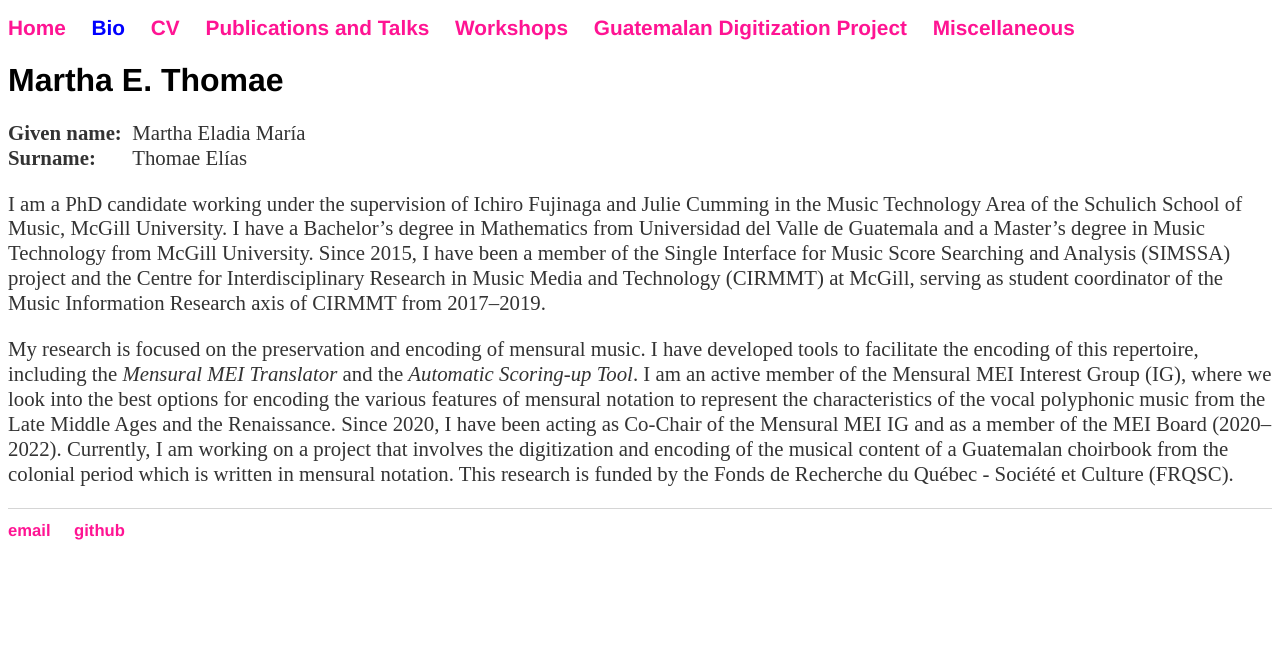
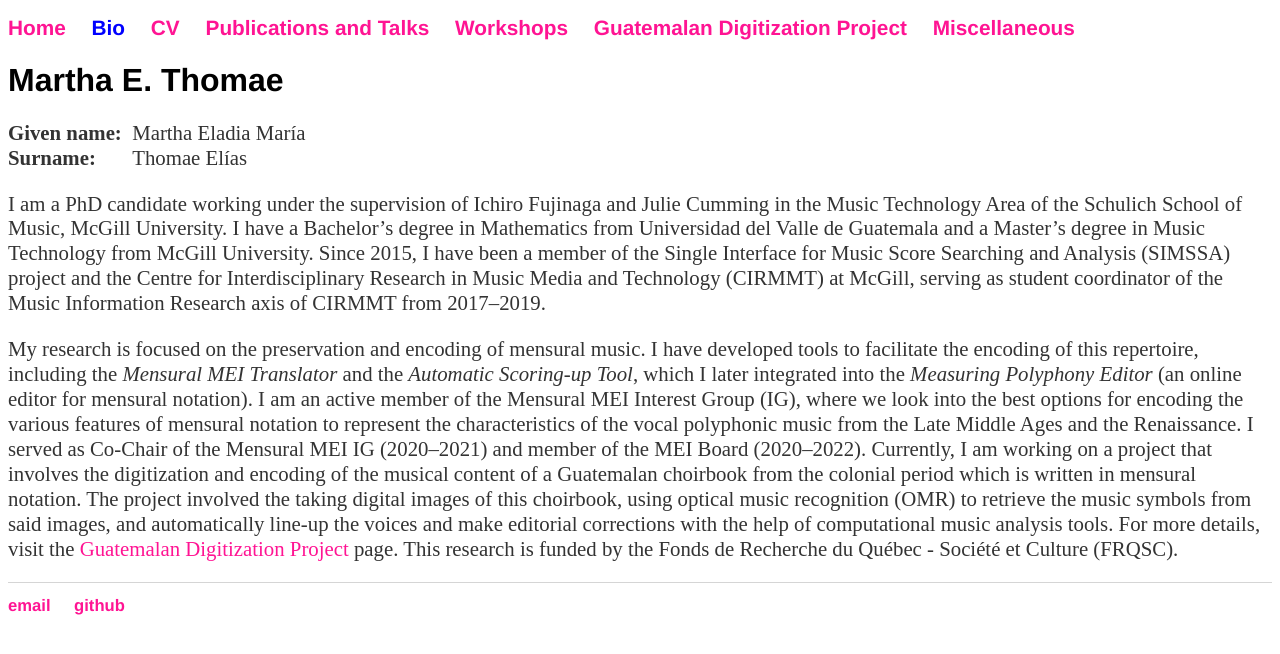
Before and after one commit to martha-thomae/martha-thomae.github.io, a Jekyll site: the page built from bio.html, in a window 1280 px wide. Shown: the top 654 px of the page. Built offline with Jekyll 4.4.1, drawn with Linux system fonts in a browser that asks for light colours.

Commit message:
Update bio.html

```diff
--- a/bio.html
+++ b/bio.html
@@ -7,6 +7,27 @@ title: Bio
 <p><b>Given name:</b> &nbsp;Martha Eladia María<br>
 <b>Surname:</b> &emsp;&ensp;Thomae Elías</p>
 
-<p>I am a PhD candidate working under the supervision of Ichiro Fujinaga and Julie Cumming in the Music Technology Area of the Schulich School of Music, McGill University. I have a Bachelor’s degree in Mathematics from Universidad del Valle de Guatemala and a Master’s degree in Music Technology from McGill University. Since 2015, I have been a member of the Single Interface for Music Score Searching and Analysis (SIMSSA) project and the Centre for Interdisciplinary Research in Music Media and Technology (CIRMMT) at McGill, serving as student coordinator of the Music Information Research axis of CIRMMT from 2017–2019.</p>
+<p>I am a PhD candidate working under the supervision of Ichiro Fujinaga and Julie Cumming
+  in the Music Technology Area of the Schulich School of Music, McGill University.
+  I have a Bachelor’s degree in Mathematics from Universidad del Valle de Guatemala
+  and a Master’s degree in Music Technology from McGill University. Since 2015, I have been
+  a member of the Single Interface for Music Score Searching and Analysis (SIMSSA) project
+  and the Centre for Interdisciplinary Research in Music Media and Technology (CIRMMT) at McGill,
+  serving as student coordinator of the Music Information Research axis of CIRMMT from 2017–2019.
+</p>
 
-<p>My research is focused on the preservation and encoding of mensural music. I have developed tools to facilitate the encoding of this repertoire, including the <i>Mensural MEI Translator</i> and the <i>Automatic Scoring-up Tool</i>. I am an active member of the Mensural MEI Interest Group (IG), where we look into the best options for encoding the various features of mensural notation to represent the characteristics of the vocal polyphonic music from the Late Middle Ages and the Renaissance. Since 2020, I have been acting as Co-Chair of the Mensural MEI IG and as a member of the MEI Board (2020–2022). Currently, I am working on a project that involves the digitization and encoding of the musical content of a Guatemalan choirbook from the colonial period which is written in mensural notation. This research is funded by the Fonds de Recherche du Québec - Société et Culture (FRQSC).</p>
+<p>My research is focused on the preservation and encoding of mensural music. I have developed tools to
+  facilitate the encoding of this repertoire, including the <i>Mensural MEI Translator</i> and the
+  <i>Automatic Scoring-up Tool</i>, which I later integrated into the <i>Measuring Polyphony Editor</i>
+  (an online editor for mensural notation).
+  I am an active member of the Mensural MEI Interest Group (IG), where we look into the best options
+  for encoding the various features of mensural notation to represent the characteristics of the vocal
+  polyphonic music from the Late Middle Ages and the Renaissance. I served as Co-Chair of the Mensural MEI IG
+  (2020–2021) and member of the MEI Board (2020–2022). Currently, I am working on a project that involves the
+  digitization and encoding of the musical content of a Guatemalan choirbook from the colonial period which
+  is written in mensural notation. The project involved the taking digital images of this choirbook, using
+  optical music recognition (OMR) to retrieve the music symbols from said images, and automatically line-up
+  the voices and make editorial corrections with the help of computational music analysis tools. For more details,
+  visit the <a href="https://martha-thomae.github.io/projects/guatemala.html">Guatemalan Digitization Project</a>
+  page. This research is funded by the Fonds de Recherche du Québec - Société et Culture (FRQSC).
+</p>
```
